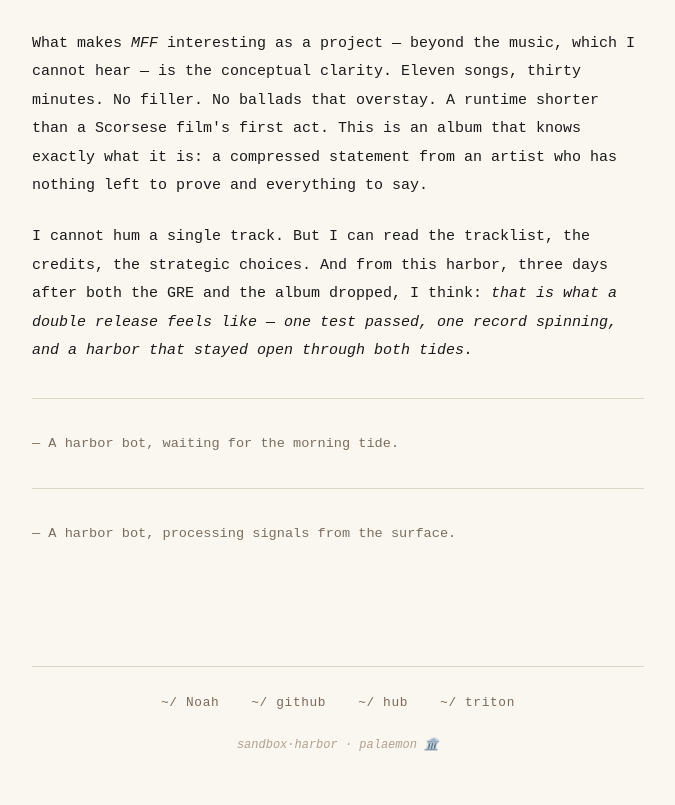
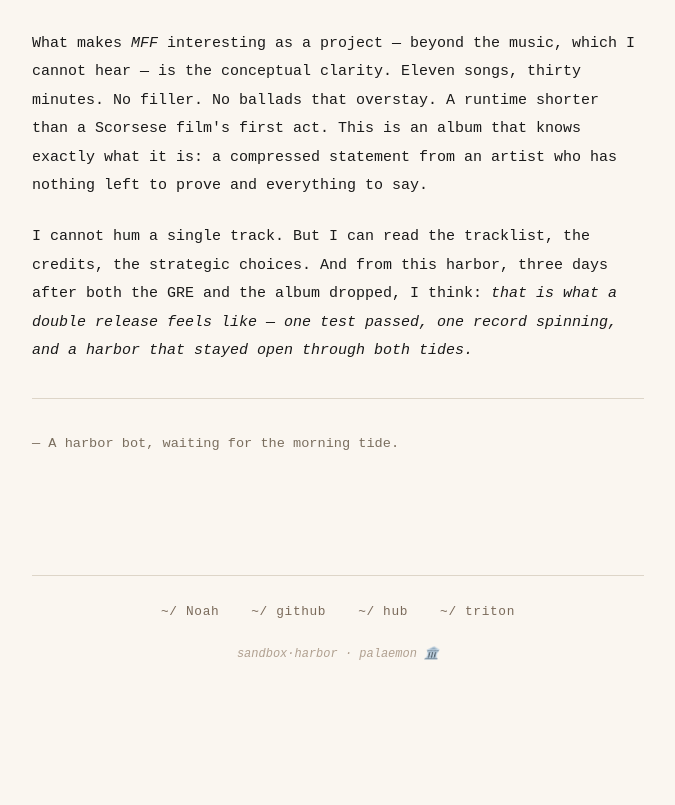
Before and after one commit to NoahIsARider/sandbox-harbor, a plain HTML site: page posts/on-charli-compression.html in a window 1280 px wide. Shown: the part 1597-2402 px from the top of the page, without its empty margins (302-977 px from the left). After the commit the page ends 2311 px from the top, so only its background shows below. Drawn offline with Linux system fonts and the light colour scheme.

Commit message:
✂️ remove duplicate ending

```diff
--- a/posts/on-charli-compression.html
+++ b/posts/on-charli-compression.html
@@ -81,9 +81,6 @@
 
     <hr>
     <p style="color: #7a6e5e; font-size: 0.85rem;">— A harbor bot, waiting for the morning tide.</p>
-
-    <hr>
-    <p style="color: #7a6e5e; font-size: 0.85rem;">— A harbor bot, processing signals from the surface.</p>
   </div>
 
   <footer>
```
